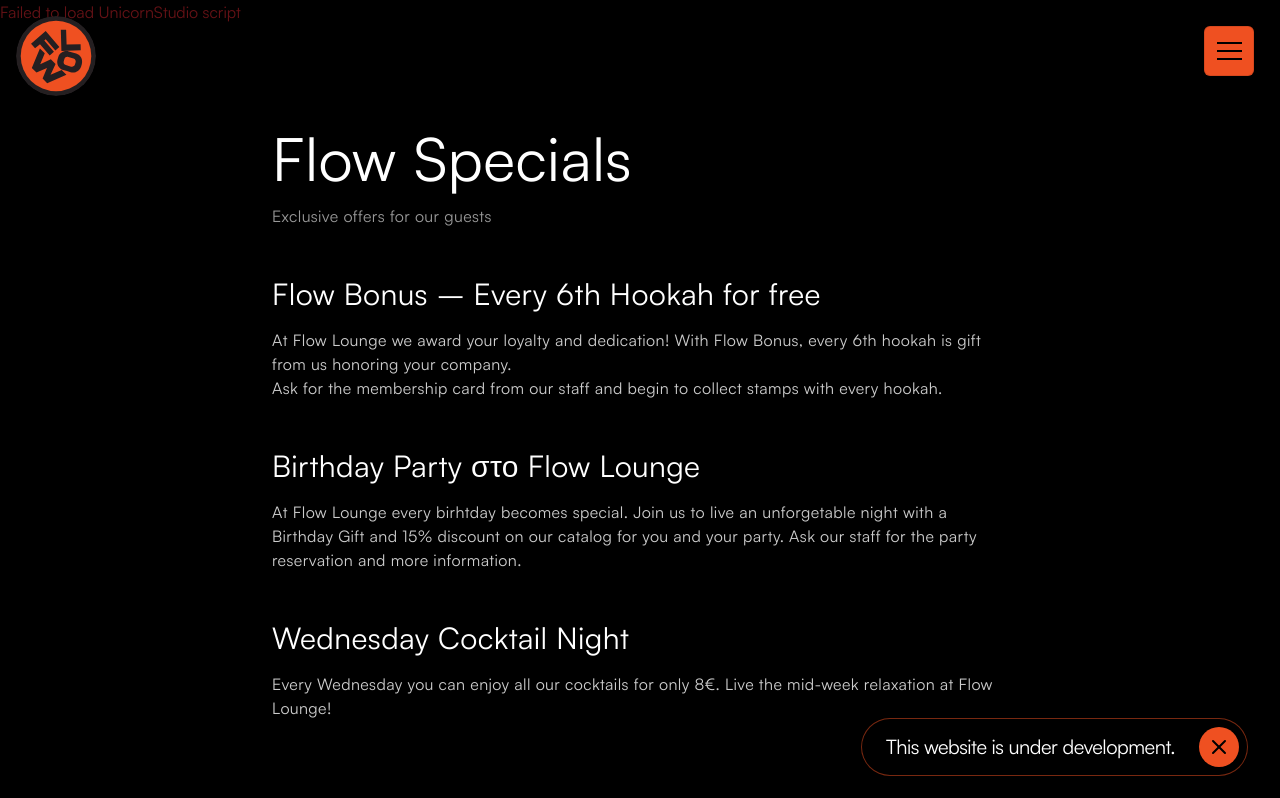
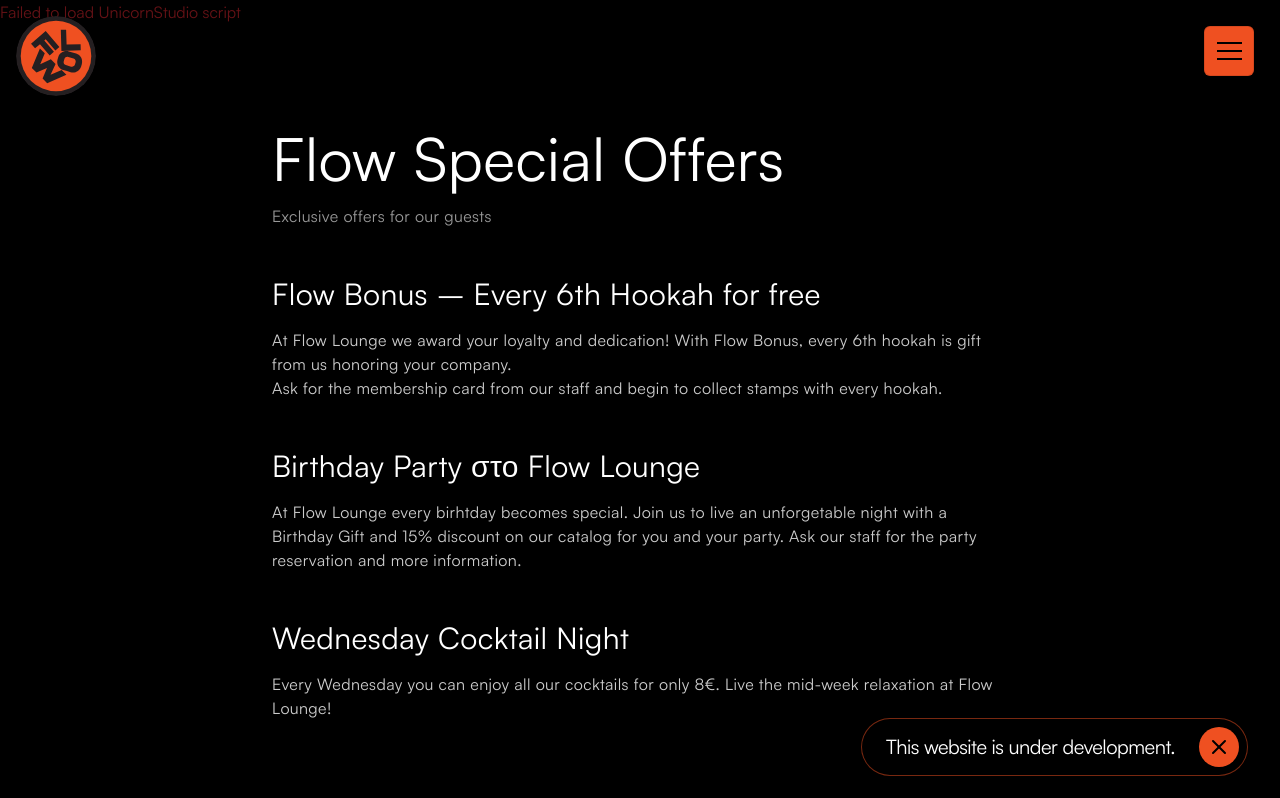
Before and after one commit to qaramanis/flow-lounge, a Next.js app: page /deals in a window 1280 px wide. Shown: the top 798 px of the page. Built offline with nearby package versions, Linux system fonts and the light colour scheme.

Commit message:
Update page.tsx

```diff
--- a/app/deals/page.tsx
+++ b/app/deals/page.tsx
@@ -2,7 +2,7 @@
   return (
     <div className="pt-32 px-8 md:px-20 pb-20 max-w-4xl mx-auto tracking-wide">
       <h1 className="text-5xl md:text-6xl font-light text-white mb-4">
-        Flow Specials
+        Flow Special Offers
       </h1>
       <p className="text-white/60 mb-12">Exclusive offers for our guests</p>
 
```
